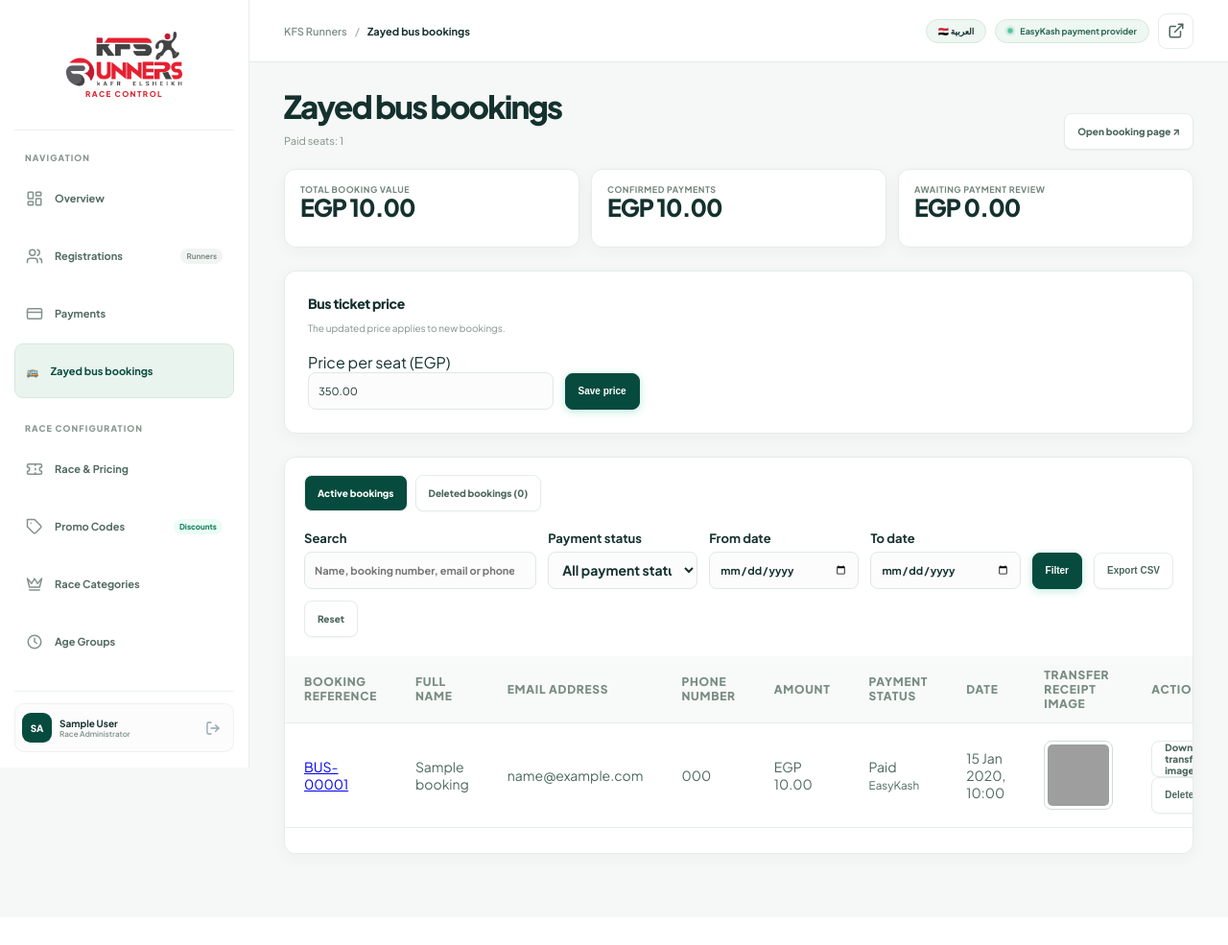
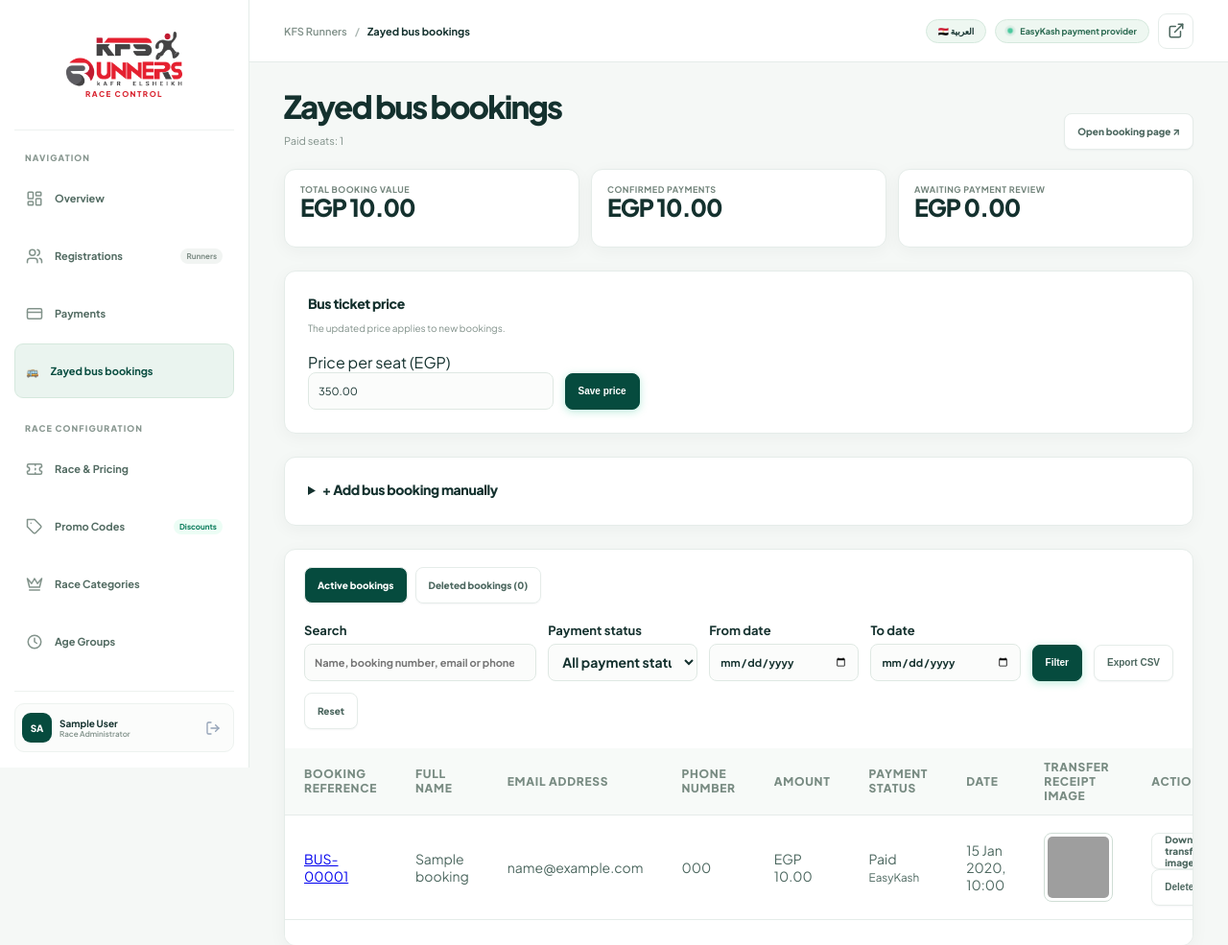
Before and after one commit to elswalhi/kfs-runners-platform, a Laravel app: page /admin/bus-bookings in a window 1280 px wide. Shown: the top 985 px of the page at 96% size. Before the commit the page ends 899 px from the top, so only its background shows below. Run offline with Laravel 12, Linux system fonts and the light colour scheme; a user stored in the database is signed in; tables that the repository leaves empty hold one stand-in row (values such as "Sample post"); grey boxes are pictures that could not be loaded.

Commit message:
Allow manual bus bookings from admin

```diff
--- a/backend/app/Http/Controllers/Web/AdminBusBookingController.php
+++ b/backend/app/Http/Controllers/Web/AdminBusBookingController.php
@@ -4,14 +4,46 @@ namespace App\Http\Controllers\Web;
 
 use App\Models\AppSetting;
 use App\Models\BusBooking;
+use App\Models\Payment;
 use Illuminate\Database\Eloquent\Builder;
 use Illuminate\Http\Request;
 use Illuminate\Support\Facades\DB;
 use Illuminate\Support\Facades\Storage;
+use Illuminate\Support\Str;
 use Illuminate\Validation\Rule;
 
 class AdminBusBookingController
 {
+    public function store(Request $request)
+    {
+        $data = $request->validateWithBag('manualBooking', [
+            'name' => ['required', 'string', 'max:150', 'regex:/\p{L}/u'],
+            'phone' => ['nullable', 'string', 'max:32'],
+            'email' => ['nullable', 'email', 'max:190'],
+            'amount' => ['nullable', 'numeric', 'min:0', 'max:1000000', 'decimal:0,2'],
+            'status' => ['nullable', Rule::in(['paid', 'pending'])],
+        ]);
+        DB::transaction(function () use ($data) {
+            $amount = $data['amount'] ?? AppSetting::get('zayed_bus_price', 350);
+            $status = $data['status'] ?? 'pending';
+            $booking = BusBooking::create([
+                'reference' => 'BUS-'.strtoupper(Str::random(24)),
+                'name' => trim($data['name']),
+                'phone' => $data['phone'] ?? '',
+                'email' => $data['email'] ?? null,
+                'amount' => $amount,
+                'payment_status' => $status,
+            ]);
+            Payment::create([
+                'bus_booking_id' => $booking->id, 'provider' => 'manual', 'amount' => $amount,
+                'currency' => 'EGP', 'status' => $status, 'transaction_reference' => $booking->reference,
+                'verified_at' => $status === 'paid' ? now() : null,
+            ]);
+        });
+
+        return redirect()->route('admin.bus.index')->with('success', __('Bus booking added.'));
+    }
+
     public function show(int $booking)
     {
         $booking = BusBooking::withTrashed()->with('payment')->findOrFail($booking);
@@ -121,7 +153,7 @@ class AdminBusBookingController
         $data = $request->validate(['status' => ['required', Rule::in(['paid', 'pending'])]]);
         DB::transaction(function () use ($booking, $data) {
             $payment = $booking->payment()->lockForUpdate()->firstOrFail();
-            abort_unless($payment->provider === 'wallet', 403);
+            abort_unless(in_array($payment->provider, ['wallet', 'manual'], true), 403);
             $booking = BusBooking::query()->lockForUpdate()->findOrFail($booking->id);
             $booking->update(['payment_status' => $data['status']]);
             $payment->update([
--- a/backend/resources/views/admin/bus-booking-show.blade.php
+++ b/backend/resources/views/admin/bus-booking-show.blade.php
@@ -32,8 +32,8 @@
             <div><dt>{{ __('Payment status') }}</dt><dd>{{ __(ucfirst($booking->payment_status)) }}</dd></div>
             <div><dt>{{ __('Date') }}</dt><dd>{{ $booking->created_at->format('d M Y, H:i') }}</dd></div>
         </dl>
-        @if (! $booking->trashed() && $booking->payment?->provider === 'wallet' && in_array($booking->payment_status, ['pending', 'paid'], true))
-            <p>{{ __('Check your wallet and the transfer image before confirming payment.') }}</p>
+        @if (! $booking->trashed() && in_array($booking->payment?->provider, ['wallet', 'manual'], true) && in_array($booking->payment_status, ['pending', 'paid'], true))
+            @if ($booking->payment?->provider === 'wallet')<p>{{ __('Check your wallet and the transfer image before confirming payment.') }}</p>@endif
             <form method="POST" action="{{ route('admin.bus.payment', $booking->id) }}" onsubmit="return confirm(@js(__('Update this booking payment status?')))">
                 @csrf @method('PATCH')
                 <input type="hidden" name="status" value="{{ $booking->payment_status === 'paid' ? 'pending' : 'paid' }}">
--- a/backend/resources/views/admin/bus-bookings.blade.php
+++ b/backend/resources/views/admin/bus-bookings.blade.php
@@ -43,6 +43,20 @@
         <button class="stitch-btn stitch-btn-primary" type="submit">{{ __('Save price') }}</button>
     </form>
 </section>
+<details class="stitch-table-panel" style="padding:24px;margin-bottom:24px" @if($errors->manualBooking->any()) open @endif>
+    <summary class="stitch-panel-title" style="cursor:pointer">+ {{ __('Add bus booking manually') }}</summary>
+    <p class="stitch-panel-subtitle">{{ __('Only the name is required. New bookings default to pending and the current ticket price.') }}</p>
+    @if($errors->manualBooking->any())<div role="alert">@foreach($errors->manualBooking->all() as $error)<p>{{ $error }}</p>@endforeach</div>@endif
+    <form method="POST" action="{{ route('admin.bus.store') }}" class="bus-filters" style="padding:16px 0 0">
+        @csrf
+        <label>{{ __('Full name') }} *<input class="stitch-input" name="name" maxlength="150" value="{{ old('name') }}" required></label>
+        <label>{{ __('Phone number') }}<input class="stitch-input" name="phone" maxlength="32" value="{{ old('phone') }}"></label>
+        <label>{{ __('Email address') }}<input class="stitch-input" type="email" name="email" maxlength="190" value="{{ old('email') }}"></label>
+        <label>{{ __('Amount') }} (EGP)<input class="stitch-input" type="number" name="amount" min="0" max="1000000" step="0.01" placeholder="{{ number_format($price, 2, '.', '') }}" value="{{ old('amount') }}"></label>
+        <label>{{ __('Payment status') }}<select class="stitch-select" name="status"><option value="pending" @selected(old('status', 'pending') === 'pending')>{{ __('Pending') }}</option><option value="paid" @selected(old('status') === 'paid')>{{ __('Confirmed') }}</option></select></label>
+        <button class="stitch-btn stitch-btn-primary" type="submit">{{ __('Add booking') }}</button>
+    </form>
+</details>
 <section class="stitch-table-panel">
     <nav class="bus-tabs" aria-label="{{ __('Bus bookings') }}">
         <a class="stitch-btn stitch-btn-secondary" href="{{ route('admin.bus.index') }}" @if (! $deleted) aria-current="page" @endif>{{ __('Active bookings') }}</a>
@@ -54,7 +68,7 @@
         <label>{{ __('Payment status') }}
             <select class="stitch-select" name="status">
                 <option value="">{{ __('All payment statuses') }}</option>
-                @foreach (['pending' => 'Pending', 'paid' => 'Paid', 'failed' => 'Failed', 'refunded' => 'Refunded'] as $value => $label)
+                @foreach (['paid' => 'Confirmed', 'pending' => 'Pending'] as $value => $label)
                     <option value="{{ $value }}" @selected(request('status') === $value)>{{ __($label) }}</option>
                 @endforeach
             </select>
@@ -71,7 +85,7 @@
             <tbody>
                 @forelse ($bookings as $booking)
                     <tr>
-                        <td><a href="{{ route('admin.bus.show', $booking->id) }}"><bdi>{{ $booking->booking_number }}</bdi></a></td><td>{{ $booking->name }}</td><td>{{ $booking->email ?: '—' }}</td><td><bdi>{{ $booking->phone }}</bdi></td><td>EGP {{ number_format($booking->amount, 2) }}</td><td>{{ __(ucfirst($booking->payment_status)) }}<br><small>{{ $booking->payment?->provider === 'wallet' ? __('Wallet transfer') : __('EasyKash') }}</small></td><td>{{ $booking->created_at->format('d M Y, H:i') }}</td>
+                        <td><a href="{{ route('admin.bus.show', $booking->id) }}"><bdi>{{ $booking->booking_number }}</bdi></a></td><td>{{ $booking->name }}</td><td>{{ $booking->email ?: '—' }}</td><td><bdi>{{ $booking->phone ?: '—' }}</bdi></td><td>EGP {{ number_format($booking->amount, 2) }}</td><td>{{ __(ucfirst($booking->payment_status)) }}<br><small>{{ match ($booking->payment?->provider) { 'wallet' => __('Wallet transfer'), 'manual' => __('Manual booking'), default => __('EasyKash') } }}</small></td><td>{{ $booking->created_at->format('d M Y, H:i') }}</td>
                         <td>
                             @if ($booking->receipt_path)
                                 <button type="button" class="bus-receipt-preview" data-receipt-src="{{ route('admin.bus.receipt.preview', $booking->id) }}" data-receipt-number="{{ $booking->booking_number }}" aria-label="{{ __('Enlarge transfer image') }} {{ $booking->booking_number }}">
@@ -88,7 +102,7 @@
                             @if ($deleted)
                                 <form method="POST" action="{{ route('admin.bus.restore', $booking->id) }}">@csrf @method('PATCH')<button class="stitch-btn stitch-btn-secondary bus-action" type="submit">{{ __('Restore') }}</button></form>
                             @else
-                                @if ($booking->payment?->provider === 'wallet' && in_array($booking->payment_status, ['pending', 'paid'], true))
+                                @if (in_array($booking->payment?->provider, ['wallet', 'manual'], true) && in_array($booking->payment_status, ['pending', 'paid'], true))
                                     <form method="POST" action="{{ route('admin.bus.payment', $booking) }}" onsubmit="return confirm(@js(__('Update this booking payment status?')))">@csrf @method('PATCH')<input type="hidden" name="status" value="{{ $booking->payment_status === 'paid' ? 'pending' : 'paid' }}"><button class="stitch-btn stitch-btn-secondary bus-action" type="submit">{{ $booking->payment_status === 'paid' ? __('Mark pending') : __('Confirm payment') }}</button></form>
                                 @endif
                                 <form method="POST" action="{{ route('admin.bus.destroy', $booking) }}" onsubmit="return confirm(@js(__('Move this booking to deleted?')))">@csrf @method('DELETE')<button class="stitch-btn stitch-btn-secondary bus-action" type="submit">{{ __('Delete') }}</button></form>
--- a/backend/routes/web.php
+++ b/backend/routes/web.php
@@ -59,6 +59,7 @@ Route::prefix('admin')->name('admin.')->group(function () {
         Route::post('/logout', [AdminWebAuthController::class, 'logout'])->name('logout');
         Route::get('/', [AdminWebController::class, 'dashboard'])->name('dashboard');
         Route::get('/bus-bookings', [AdminBusBookingController::class, 'index'])->name('bus.index');
+        Route::post('/bus-bookings', [AdminBusBookingController::class, 'store'])->name('bus.store');
         Route::get('/bus-bookings/export', [AdminBusBookingController::class, 'export'])->name('bus.export');
         Route::get('/bus-bookings/{booking}', [AdminBusBookingController::class, 'show'])->name('bus.show');
         Route::put('/bus-bookings/price', [AdminBusBookingController::class, 'updatePrice'])->name('bus.price');
```
Also changed, not shown: backend/tests/Feature/BusBookingDetailsTest.php (+30 -0 lines), backend/lang/ar.json.
